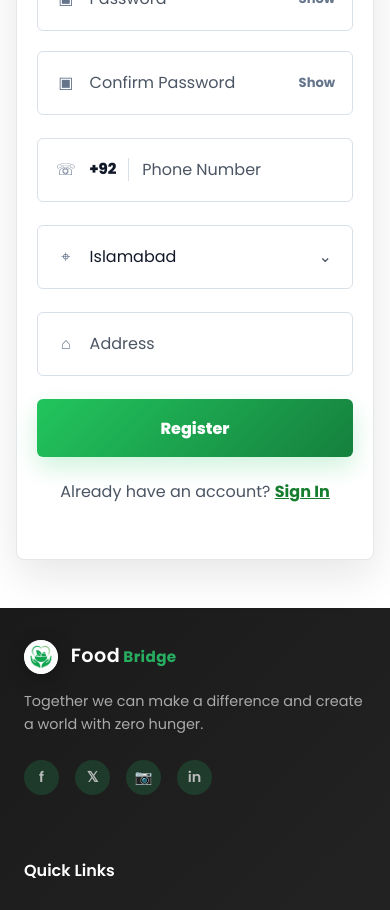
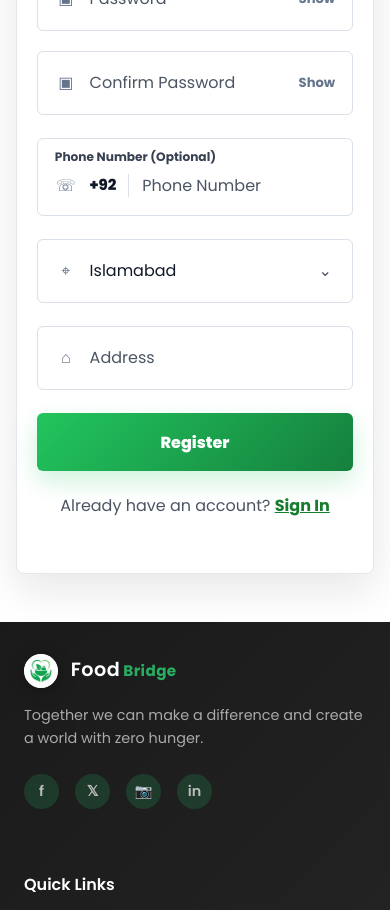
Before and after one commit to sehrishsiddique853/local-food-charity-system, a React (Vite) app in the folder frontend/: page /register in a window 390 px wide. Shown: the part 1680-2590 px from the top of the page. Built offline with nearby package versions, Linux system fonts and the light colour scheme; no server answers.

Commit message:
Mark registration phone number as optional

```diff
--- a/frontend/src/components/Auth/RegisterForm/RegisterForm.jsx
+++ b/frontend/src/components/Auth/RegisterForm/RegisterForm.jsx
@@ -144,6 +144,7 @@ const RegisterForm = ({
         </div>
 
         <label className="field phone-field">
+          <span className="field-label">Phone Number (Optional)</span>
           <span>☏</span>
           <strong>+92</strong>
           <input
--- a/frontend/src/styles/RegisterPage.css
+++ b/frontend/src/styles/RegisterPage.css
@@ -232,6 +232,23 @@
   color: #64748b;
   text-align: center;
   flex: 0 0 auto;
+}
+
+.field .field-label {
+  width: auto;
+  position: absolute;
+  top: 0.55rem;
+  left: 1.05rem;
+  color: #374151;
+  font-size: 0.76rem;
+  font-weight: 700;
+  text-align: left;
+}
+
+.phone-field {
+  position: relative;
+  min-height: 78px;
+  padding-top: 1.1rem;
 }
 
 .phone-field strong {
```
